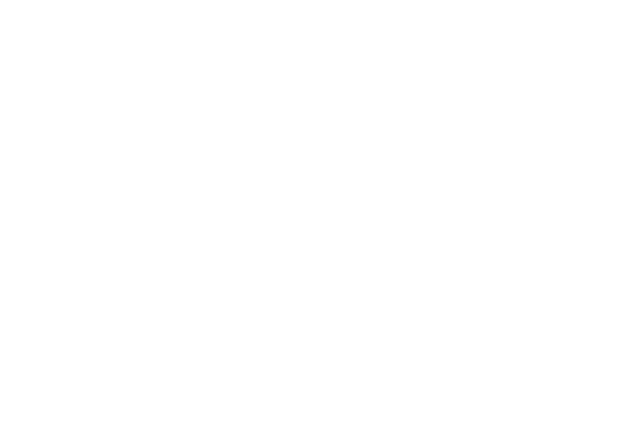
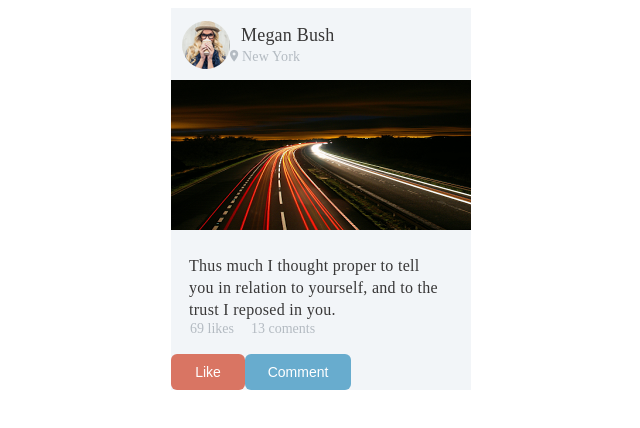
Before and after one commit to OlexandrNaumenko/UiKit, a plain HTML site: page index.html in a window 1280 px wide. Shown: the whole page, without its empty margins (319-959 px from the left). Drawn offline with Linux system fonts and the light colour scheme.

Commit message:
+ height

```diff
--- /dev/null
+++ b/css/social.css
@@ -0,0 +1,74 @@
+
+body {
+    font-family: Cabin-SemiBold;
+}
+#page {
+    background: #f2f5f8 none repeat scroll 0 0;
+    margin: 0 auto;
+    width: 300px;
+}
+#header {
+    height: 72px;
+    width: 300px;
+}
+.logo {
+    float: left;
+    padding-left: 11px;
+    padding-top: 13px;
+}
+.name {
+    color: #383737;
+    font-size: 18px;
+    letter-spacing: 0.2px;
+    padding-left: 70px;
+    padding-top: 17px;
+}
+.city {
+    color: #b4bbc2;
+    font-size: 14px;
+    letter-spacing: 0.17px;
+    padding-top: 3px;
+}
+.text {
+    color: #383737;
+    font-size: 16px;
+    height: 66px;
+    letter-spacing: 0.3px;
+    line-height: 22px;
+    padding-left: 18px;
+    padding-top: 12px;
+    width: 249px;
+}
+#footer {
+    font-size: 14px;
+    padding-top: 9px;
+}
+.action {
+    color: #b4bbc2;
+}
+.like {
+    float: left;
+    padding-left: 19px;
+    padding-right: 17px;
+}
+.social_buttons {
+    padding-top: 17px;
+}
+.for_button {
+    border-style: none;
+    color: #ffffff;
+    font-size: 14px;
+}
+#like_button {
+    background-color: #d97563;
+    border-radius: 6px;
+    float: left;
+    height: 36px;
+    width: 74px;
+}
+#comment_button {
+    background-color: #68acce;
+    border-radius: 6px;
+    height: 36px;
+    width: 106px;
+}
--- a/index.html
+++ b/index.html
@@ -2,9 +2,48 @@
 <html lang="en">
 <head>
     <meta charset="UTF-8">
-    <title>Title</title>
+    <title>Social</title>
+    <link rel="stylesheet" type="text/css" href="css/social.css">
+    <link rel="stylesheet" type="text/css" href="css/material-design-iconic-font.min.css">
 </head>
 <body>
+<div id="page">
+    <div id="header">
+        <div class="logo">
+            <img src="images/logo.png" width="48" height="48">
+        </div>
+        <div class="name">
+            Megan Bush
+        </div>
+        <div class="city">
+            <i class="zmdi zmdi-pin"></i> New York
+        </div>
+    </div>
+    <div id="content">
+        <img src="images/unnamed.png" height="150" width="300">
+    </div>
+    <div id="footer">
+        <div class="text">
+            Thus much I thought proper to tell
+            you in relation to yourself, and to
+            the trust I reposed in you.
+        </div>
+        <div class="action like">
+            69 likes
+        </div>
+        <div class="action">
+            13 coments
+        </div>
+        <div class="social_buttons">
+            <div>
+                <button type="button" name="like_button" id="like_button" class="for_button">Like</button>
+            </div>
+            <div>
+                <button type="button" name="comment_button" id="comment_button" class="for_button">Comment</button>
+            </div>
+        </div>
+    </div>
+</div>
 
 </body>
 </html>
```
Also changed, not shown: images/2EBD122F-9A65-4EE0-8EBB-ECEBE91E2F20_1F24D7A4-BE66-4AC1-9173-82101CF94768@1x.png (deleted), images/logo.png (added), images/unnamed.png (added).
